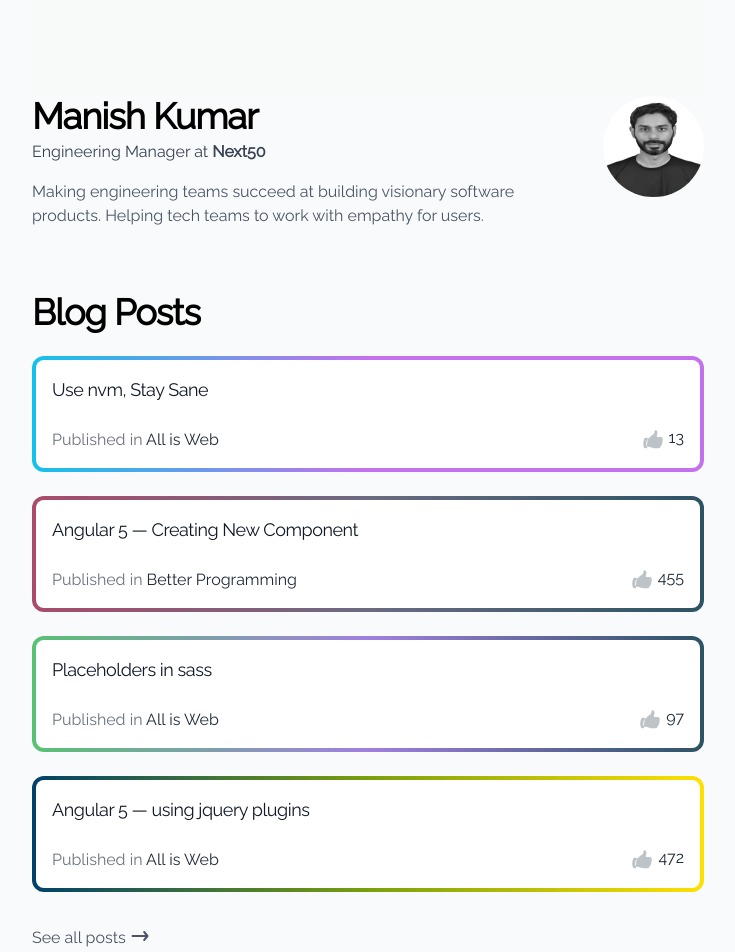
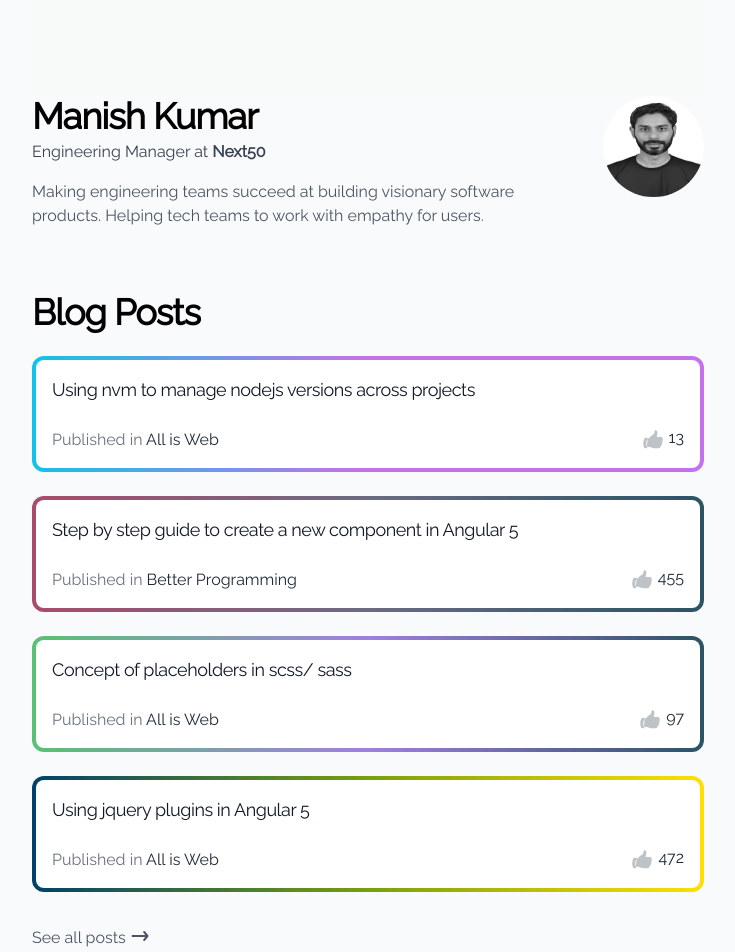
Before and after one commit to maniskasyap/sayhimanish.com, a Next.js app: page / in a window 1280 px wide. Shown: the top 952 px of the page, without its empty margins (272-1007 px from the left). Built offline with nearby package versions, Linux system fonts and the light colour scheme.

Commit message:
wip:: updating title

```diff
--- a/pages/index.tsx
+++ b/pages/index.tsx
@@ -40,28 +40,28 @@ const Home: NextPage = () => {
 
         <div className="flex gap-6 flex-col w-full">
           <BlogPostCard
-            title="Use nvm, Stay Sane"
+            title="Using nvm to manage nodejs versions across projects"
             href="https://medium.com/all-is-web/use-nvm-stay-sane-985db5cd6493"
             claps={13}
             publisher="All is Web"
             gradient="from-[#12c2e9] via-[#c471ed] to-[#c471ed]"
           />
           <BlogPostCard
-            title="Angular 5 — Creating New Component"
+            title="Step by step guide to create a new component in Angular 5"
             href="https://betterprogramming.pub/angular-5-creating-new-component-c6c5236f8024"
             claps={455}
             publisher="Better Programming"
             gradient="from-[#aa4b6b] via-[#6b6b83] to-[#2C5364]"
           />
           <BlogPostCard
-            title="Placeholders in sass"
+            title="Concept of placeholders in scss/ sass"
             href="https://medium.com/all-is-web/placeholders-in-sass-9fc3339dc002"
             claps={97}
             publisher="All is Web"
             gradient="from-[#59C173] via-[#a17fe0] to-[#2C5364]"
           />
           <BlogPostCard
-            title="Angular 5 — using jquery plugins"
+            title="Using jquery plugins in Angular 5"
             href="https://medium.com/all-is-web/angular-5-using-jquery-plugins-5edf4e642969"
             claps={472}
             publisher="All is Web"
```
